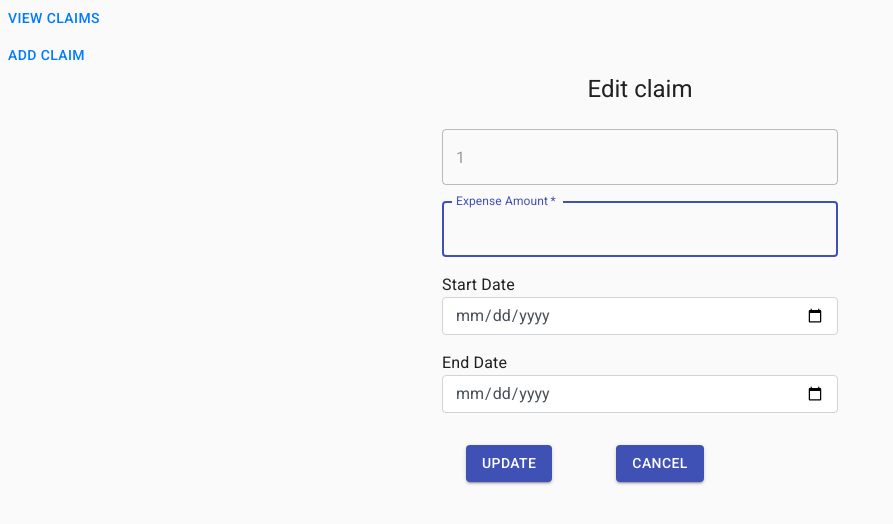
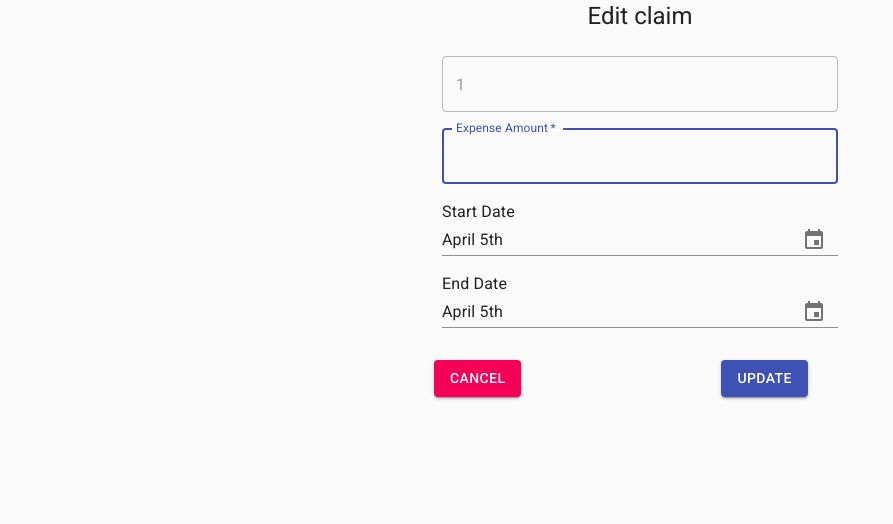
Before and after one commit to HarshBansal23/employee-expense-system, a React (Create React App) app: page /edit/1 in a window 1280 px wide. Shown: the top 524 px of the page, without its empty margins (0-893 px from the left). Built offline with nearby package versions, Linux system fonts and the light colour scheme; no server answers.

Commit message:
Add files via upload

```diff
--- a/package.json
+++ b/package.json
@@ -14,9 +14,9 @@
     "@testing-library/user-event": "^12.8.3",
     "date-fns": "^2.19.0",
     "icons": "^1.0.0",
-    "moment": "^2.29.1",
     "react": "^17.0.1",
     "react-dom": "^17.0.1",
+    "react-number-format": "^4.5.3",
     "react-redux": "^7.2.3",
     "react-router-dom": "^5.2.0",
     "react-scripts": "4.0.3",
@@ -48,5 +48,9 @@
       "last 1 firefox version",
       "last 1 safari version"
     ]
+  },
+  "devDependencies": {
+    "@iconify-icons/mdi": "^1.1.13",
+    "@iconify/react": "^1.1.4"
   }
 }
--- a/src/App.js
+++ b/src/App.js
@@ -1,9 +1,9 @@
 import logo from './logo.svg';
 import './App.css';
-import ExpenseClaim from './components/ExpenseClaim.js';
 import DataTable from './components/DataTable.js';
 import AddExpenseClaim from './components/AddExpenseClaim.js';
 import EditExpenseClaim from './components/EditExpenseClaim.js';
+import AddBoxIcon from '@material-ui/icons/AddBox';
 import Button from '@material-ui/core/Button';
 import {
   BrowserRouter as Router,
@@ -16,25 +16,24 @@ function App() {
   return (
     <Router>
       <div>
-        <div>
+        {/* <div>
         <Button color="primary">
           <Link to="/">View Claims</Link>
           </Button>
-        </div>
-        <div>
+        </div> */}
+        {/* <div>
           <Button color="primary">
-          <Link to="/add">Add Claim</Link>
+            <Link to="/add">
+              <AddBoxIcon></AddBoxIcon>Add Claim</Link>
           </Button>
-        </div>
+        </div> */}
       </div>
       <Switch>
-          <Route path="/add">
-            <AddExpenseClaim />
+        <Route path="/add" component={AddExpenseClaim}>
         </Route>
         <Route path="/edit/:id" component={EditExpenseClaim}>
         </Route>
-          <Route path="/">
-            <DataTable />
+        <Route path="/" component={DataTable}>
         </Route>
       </Switch>
 
--- a/src/components/AddExpenseClaim.js
+++ b/src/components/AddExpenseClaim.js
@@ -36,8 +36,15 @@ const useStyles = makeStyles((theme) => ({
         width: '100%',
         marginTop: theme.spacing(3),
     },
-    submit: {
-        margin: theme.spacing(3, 4, 2),
+    cancel: {
+        margin: theme.spacing(3, 4, 2, 0),
+    },
+    add: {
+        margin: theme.spacing(3, 1, 2, 11),
+    },
+    backdrop: {
+        zIndex: theme.zIndex.drawer + 1,
+        color: "#fff",
     },
 }));
 
@@ -50,7 +57,6 @@ const validateForm = (errors) => {
 function Alert(props) {
     return <MuiAlert elevation={6} variant="filled" {...props} />;
 }
-
 
 export default function AddExpenseClaim() {
 
@@ -80,16 +86,16 @@ export default function AddExpenseClaim() {
 
     const alert = useSelector(state => state.alert)
 
+    const added = useSelector(state => state.added)
+
     const history = useHistory();
 
     const addExpenseClaim = () => {
-
         if (validateForm(errors)) {
             console.log("adding claim....");
-
             if (amount && sd && ed && expense && project) {
                 setOpen(true)
-                var claim = {
+                const claim = {
                     amount: parseInt(amount),
                     startDate: sd,
                     endDate: ed,
@@ -97,7 +103,6 @@ export default function AddExpenseClaim() {
                     employeeId: 1,
                     projectId: project,
                 }
-
                 dispatch(actions.addExpenseClaim(claim))
             }
             else {
@@ -110,8 +115,12 @@ export default function AddExpenseClaim() {
 
     useEffect(() => {
         dispatch(actions.fetchProjects());
-        console.log(projects);
     }, []);
+
+    useEffect(() =>{
+        if(added)
+        history.goBack()
+    }, [added]);
 
     useEffect(() => {
         if (projects != null) {
@@ -140,13 +149,17 @@ export default function AddExpenseClaim() {
         }
     }, [expenses]);
 
+    // useEffect(() => {
+    //     if (claims) {
+    //         history.push("/add");
+    //     }
+    // }, [claims, history]);
+
     useEffect(() => {
-
         if (alert) {
             setOpen(false)
             setOpenSnack(true)
         }
-
     }, [alert]);
 
     const handleCloseSnack = () => {
@@ -159,7 +172,18 @@ export default function AddExpenseClaim() {
     }
 
     const changeDateFormat = (date) => {
+        if (((date.getMonth() + 1) < 10) && (date.getDate() < 10)) {
             return "0" + (date.getMonth() + 1) + "/" + "0" + date.getDate() + "/" + date.getFullYear();
+        }
+        else if (((date.getMonth() + 1) < 10) && (date.getDate() > 9)) {
+            return "0" + (date.getMonth() + 1) + "/" + date.getDate() + "/" + date.getFullYear();
+        }
+        else if (((date.getMonth() + 1) > 9) && (date.getDate() < 10)) {
+            return (date.getMonth() + 1) + "/" + "0" + date.getDate() + "/" + date.getFullYear();
+        }
+        else {
+            return (date.getMonth() + 1) + "/" + date.getDate() + "/" + date.getFullYear();
+        }
     }
 
     const handleStartDate = (date) => {
@@ -272,7 +296,7 @@ export default function AddExpenseClaim() {
                             <div className="input-group-prepend">
                                 <span className="input-group-text" id="basic-addon1">Expense Type</span>
                             </div>
-                            <NativeSelect value={expense} name='expense' required onChange={handleChange}>
+                            <NativeSelect fullWidth value={expense} name='expense' required onChange={handleChange}>
                                 <option aria-label="None" value="" >{'None'}</option>
                                 {expenseList}
                             </NativeSelect>
@@ -282,25 +306,23 @@ export default function AddExpenseClaim() {
                             <div className="input-group-prepend">
                                 <span className="input-group-text" id="basic-addon1">Project</span>
                             </div>
-                            <NativeSelect value={project} name='project' required onChange={handleChange}>
+                            <NativeSelect fullWidth value={project} name='project' required onChange={handleChange}>
                                 <option aria-label="None" value="" >{'None'}</option>
                                 {projectList}
                             </NativeSelect>
                         </Grid>
                     </Grid>
 
-                    <Link to="/">
-                        <Button type="submit" variant="contained" color="primary" className={classes.submit} onClick={addExpenseClaim}>Add Expense Claim</Button>
-
                     <Button
                         variant="contained"
-                            color="primary"
-                            className={classes.submit}
+                        color="secondary"
+                        className={classes.cancel}
                         onClick={handleCancel}
                     >
                         Cancel
                     </Button>
-                    </Link>
+                    <Button type="submit" variant="contained" color="primary" className={classes.add} onClick={addExpenseClaim}>Add Expense Claim</Button>
+
                     </form>
             </div>
         </Container>
--- a/src/components/EditExpenseClaim.js
+++ b/src/components/EditExpenseClaim.js
@@ -13,7 +13,12 @@ import MuiAlert from "@material-ui/lab/Alert";
 import Typography from '@material-ui/core/Typography';
 import { makeStyles } from '@material-ui/core/styles';
 import Container from '@material-ui/core/Container';
-import { format } from "date-fns";
+import DateFnsUtils from '@date-io/date-fns';
+import 'date-fns';
+import {
+    MuiPickersUtilsProvider,
+    KeyboardDatePicker,
+} from '@material-ui/pickers';
 import {
     Link
 } from "react-router-dom";
@@ -29,8 +34,17 @@ const useStyles = makeStyles((theme) => ({
         width: '100%',
         marginTop: theme.spacing(3),
     },
-    submit: {
-        margin: theme.spacing(3, 4, 2),
+    cancel: {
+        margin: theme.spacing(3, 4, 2, 0),
+        bottom: 0,
+        left: 0,
+    },
+    update: {
+        margin: theme.spacing(3, 4, 2, 21),
+    },
+    backdrop: {
+        zIndex: theme.zIndex.drawer + 1,
+        color: "#fff",
     },
 }));
 
@@ -54,11 +68,15 @@ export default function EditExpenseClaim({ match }) {
 
     const claim = useSelector(state => state.claim)
 
+    const updated = useSelector((state) => state.updated);
+
     const [expenseAmount, setAmount] = React.useState(0)
-    const [startDate, setSd] = React.useState('')
-    const [endDate, setEd] = React.useState('')
+    const [startDate, setSd] = React.useState(new Date())
+    const [endDate, setEd] = React.useState(new Date())
     const [openSnack, setOpenSnack] = React.useState(false)
     const [open, setOpen] = React.useState(false)
+
+    const history = useHistory();
 
     const [errors, setErrors] = React.useState({
         expenseAmount: ""
@@ -69,19 +87,30 @@ export default function EditExpenseClaim({ match }) {
         dispatch(actions.fetchClaim(id))
     }, []);
 
-    const history = useHistory()
+    useEffect(() => {
+        if (updated) {
+            console.log(history);
+            history.goBack();
+        }
+    }, [updated, history]);
+
+    useEffect(() => {
+        if (alert && alert.type === "error") {
+            setOpen(false);
+            setOpenSnack(true);
+        }
+    }, [alert]);
+
     const handleCancel = () => {
         console.log(history)
         history.goBack()
     }
 
     useEffect(() => {
-
         if (alert) {
             setOpen(false)
             setOpenSnack(true)
         }
-
     }, [alert]);
 
     const handleCloseSnack = () => {
@@ -97,9 +126,27 @@ export default function EditExpenseClaim({ match }) {
     }, [claim]);
 
     const changeDateFormat = (date) => {
-        date = date.split('-')
-        return (date[1] + "/" + date[2] + "/" + date[0])
+        if (((date.getMonth() + 1) < 10) && (date.getDate() < 10)) {
+            return "0" + (date.getMonth() + 1) + "/" + "0" + date.getDate() + "/" + date.getFullYear();
         }
+        else if (((date.getMonth() + 1) < 10) && (date.getDate() > 9)) {
+            return "0" + (date.getMonth() + 1) + "/" + date.getDate() + "/" + date.getFullYear();
+        }
+        else if (((date.getMonth() + 1) > 9) && (date.getDate() < 10)) {
+            return (date.getMonth() + 1) + "/" + "0" + date.getDate() + "/" + date.getFullYear();
+        }
+        else {
+            return (date.getMonth() + 1) + "/" + date.getDate() + "/" + date.getFullYear();
+        }
+    }
+
+    const handleStartDate = (date) => {
+        setSd(changeDateFormat(date));
+    };
+
+    const handleEndDate = (date) => {
+        setEd(changeDateFormat(date));
+    };
 
     const handleChange = (e) => {
         const { name, value } = e.target
@@ -109,36 +156,46 @@ export default function EditExpenseClaim({ match }) {
             err.expenseAmount =
                 value >= 0 ? "" : "Amount must be greater than Zero!!!";
         }
-        else if (name === 'startDate')
-            setSd(value)
-        else if (name === 'endDate')
-            setEd(value)
     }
 
     const handleSubmit = (e) => {
         e.preventDefault();
+        if (validateForm(errors)) {
+            if (expenseAmount && startDate && endDate) {
+                setOpen(true);
                 const updateRequest = {
                     id: id,
                     expenseAmount: expenseAmount,
-            startDate: changeDateFormat(startDate),
-            endDate: changeDateFormat(endDate)
+                    startDate: startDate,
+                    endDate: endDate
+                };
+                dispatch(actions.editClaim(updateRequest));
+            } else {
+                window.alert("Fields cannot be null");
             }
-        dispatch(actions.editClaim(updateRequest))
+        } else {
+            window.alert("Invalid form");
         }
+    };
 
 
     return (
         <Container component="main" maxWidth="xs">
+            {alert && (
                 <Snackbar
                     open={openSnack}
                     autoHideDuration={6000}
                     onClose={handleCloseSnack}
                 >
-                <Alert onClose={handleCloseSnack} severity={alert ? alert.type : 'success'}>
-                    {alert ? alert.message : 'sample'}
+                    <Alert
+                        onClose={handleCloseSnack}
+                        severity={alert ? alert.type : "success"}
+                    >
+                        {alert ? alert.message : "sample"}
                     </Alert>
                 </Snackbar>
-            <Backdrop className={classes.backdrop} open={open} >
+            )}
+            <Backdrop className={classes.backdrop} open={open}>
                 <CircularProgress color="inherit" />
             </Backdrop>
             <CssBaseline />
@@ -146,7 +203,7 @@ export default function EditExpenseClaim({ match }) {
                 <Typography component="h1" variant="h5">
                     Edit claim
                 </Typography>
-                <form className={classes.form}>
+                <form className={classes.form} noValidate onSubmit={handleSubmit}>
                     <Grid container spacing={2}>
                         <Grid item xs={12}>
                             <TextField name="id" onChange={handleChange} fullWidth required disabled
@@ -191,36 +248,50 @@ export default function EditExpenseClaim({ match }) {
 
                         <Grid item xs={12}>
                             <Typography>Start Date</Typography>
-                            <input
-                                type="date"
-                                value={startDate} required name="startDate" className="form-control" placeholder="Enter Start Date" onChange={handleChange}
+                            <MuiPickersUtilsProvider utils={DateFnsUtils}>
+                                <KeyboardDatePicker required
+                                    fullWidth
+                                    id="start date"
+                                    value={startDate}
+                                    name='startDate'
+                                    onChange={handleStartDate}
+                                    KeyboardButtonProps={{
+                                        'aria-label': 'change date',
+                                    }}
                                 />
+                            </MuiPickersUtilsProvider>
                         </Grid>
 
                         <Grid item xs={12}>
                             <Typography>End Date</Typography>
-                            <input
-                                type="date"
-                                value={endDate} required name="endDate" className="form-control" placeholder="Enter End Date" aria-label="Username" onChange={handleChange}
-                                min={startDate}
+                            <MuiPickersUtilsProvider utils={DateFnsUtils}>
+                                <KeyboardDatePicker required
+                                    minDate={startDate}
+                                    fullWidth
+                                    id="end date"
+                                    value={endDate}
+                                    name='endDate'
+                                    onChange={handleEndDate}
+                                    KeyboardButtonProps={{
+                                        'aria-label': 'change date',
+                                    }}
                                 />
+                            </MuiPickersUtilsProvider>
                         </Grid>
-                        <Link to="/">
-                            <Button type="submit"
-                                variant="contained"
-                                color="primary"
-                                className={classes.submit}
-                                onClick={handleSubmit}
-                            >Update</Button>
                         <Button
                             variant="contained"
-                                color="primary"
-                                className={classes.submit}
+                            color="secondary"
+                            className={classes.cancel}
                             onClick={handleCancel}
                         >
                             Cancel
                         </Button>
-                        </Link>
+                        <Button type="submit"
+                            variant="contained"
+                            color="primary"
+                            className={classes.update}
+                            onClick={handleSubmit}
+                        >Update</Button>
                     </Grid>
                 </form>
             </div>
```
Also changed, not shown: src/actions/action.js (+41 -16 lines), src/components/DataTable.js (+46 -8 lines), src/store/reducer.js (+19 -12 lines), 1 other file (tests, documents, lock files or other folders). Lines whose indentation alone changed are shown as unchanged.
